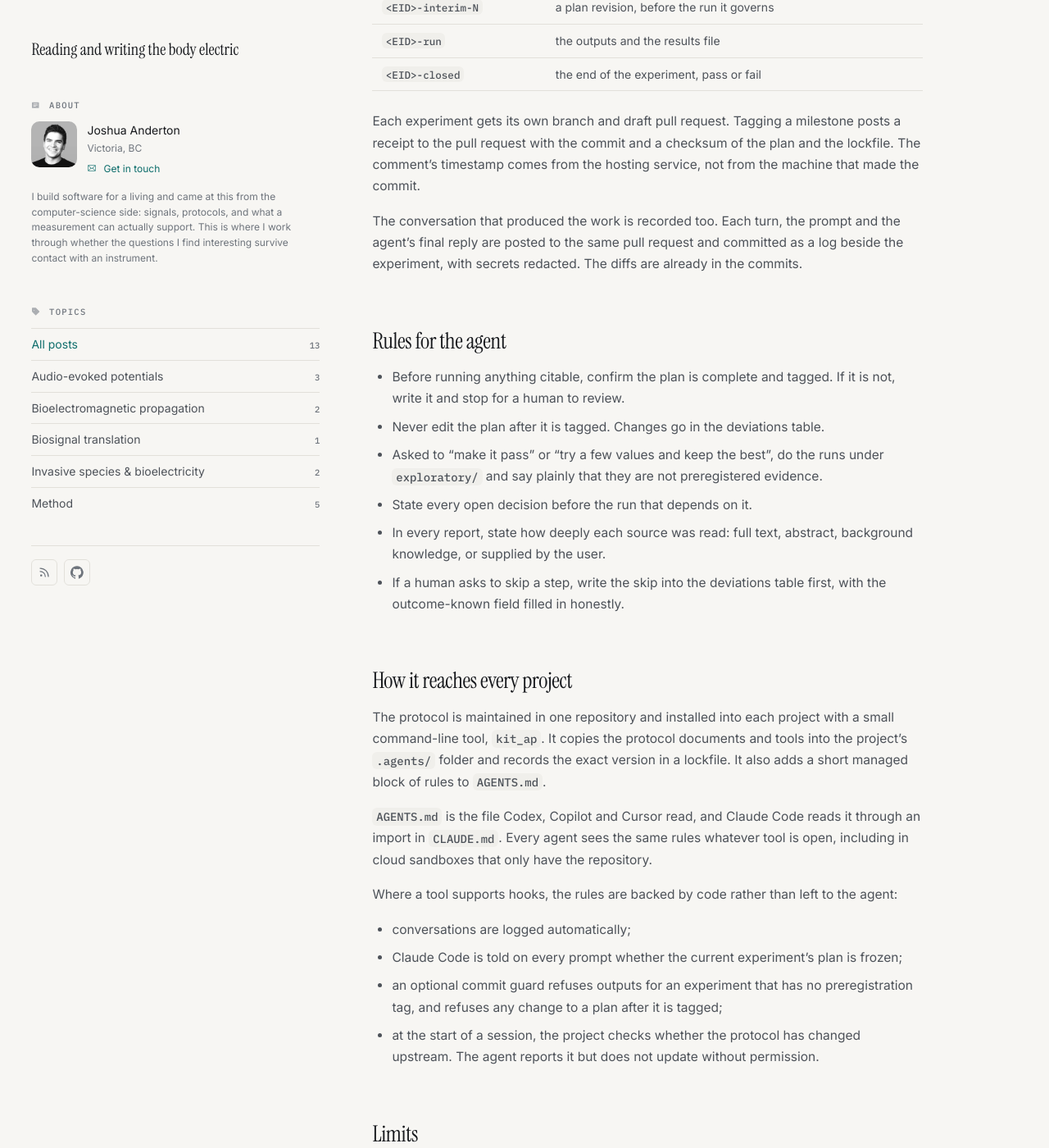
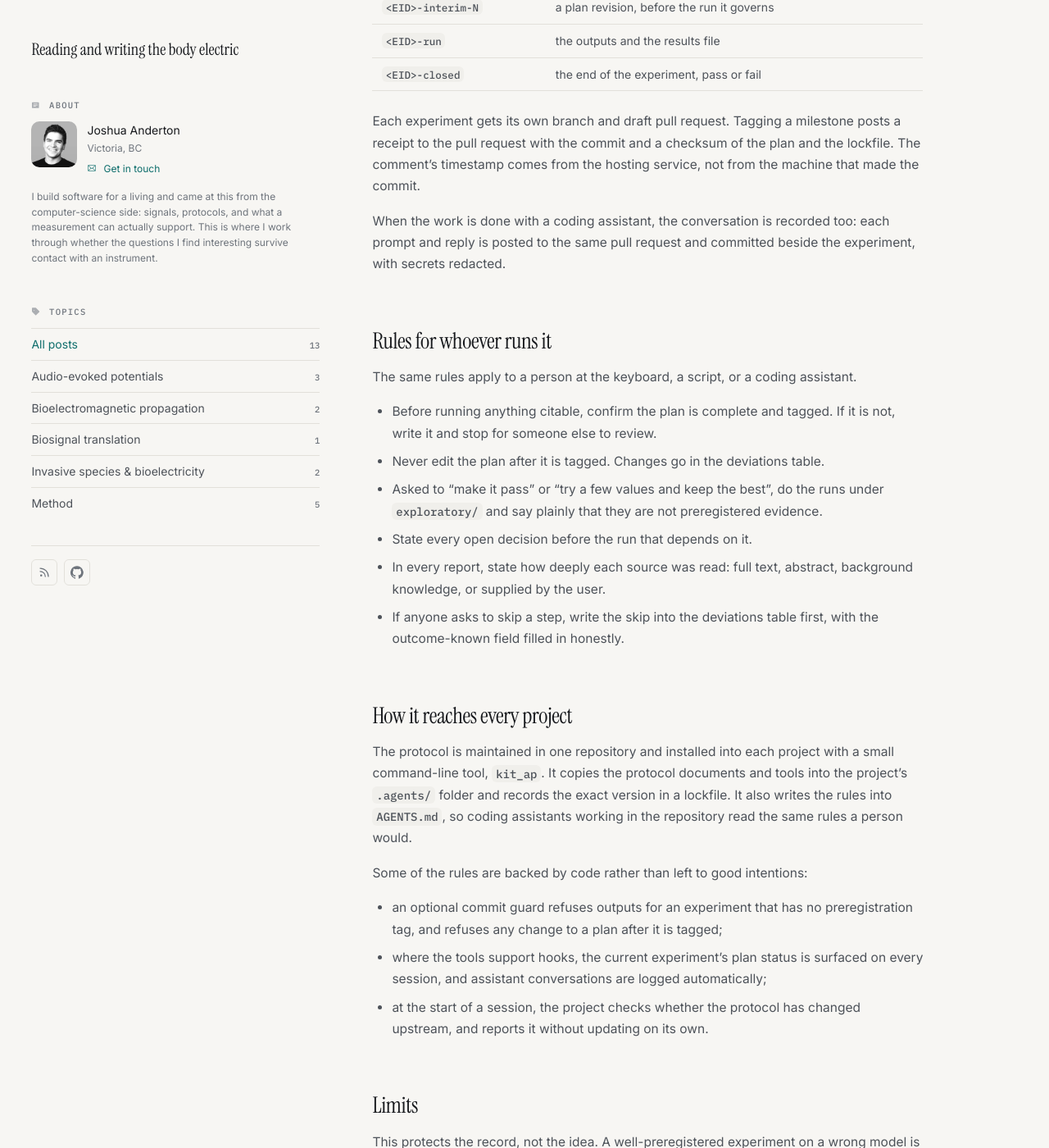
Before and after one commit to polarizetech/polarize.tech, a Jekyll site: the page built from _posts/2026-09-24-adaptive-preregistration-predict-first-then-run-the-code.md, in a window 1280 px wide and 1400 px high, scrolled down 2526 px. Shown: the whole window at 82% size. Built offline with Jekyll 4.4.1, drawn with Linux system fonts in a browser that asks for light colours; some of the changed text lies outside the part shown.

Commit message:
Retitle adaptive preregistration post and reframe away from AI
Title is now "Adaptive preregistration: predict first, then run the code",
with the slug renamed to match (no redirect from the old URL). The body now
frames the protocol as keeping simulations and research software honest;
agent-specific material is generalised or reduced to a passing mention.

Co-Authored-By: Claude Opus 5.5 <noreply@anthropic.com>

```diff
--- a/_posts/2026-09-24-adaptive-preregistration-when-an-agent-runs-the-model.md
+++ b/_posts/2026-09-24-adaptive-preregistration-predict-first-then-run-the-code.md
@@ -1,9 +1,9 @@
 ---
-title: "Adaptive preregistration when an agent runs the model"
+title: "Adaptive preregistration: predict first, then run the code"
 description: >-
   A protocol for simulations and research software in which the predictions, the pass
-  criteria and the environment are fixed in git before a language-model agent is allowed to
-  run anything a report will cite.
+  criteria and the environment are fixed in git before anything a report will cite is
+  allowed to run.
 date: 2026-09-24 12:00:00 -0600
 project: method
 status: published
@@ -20,15 +20,15 @@ A simulation can be tuned until it agrees with you. Each choice is small: a seed
 an analysis window, a parameter nobody measured. None of them looks like cheating, and
 together they can manufacture any result.
 
-A coding agent makes this faster. It can try twenty variants in the time it takes to read one,
-and it has no stake in which one gets reported. The fix is the same one experimental science
-uses: write down what would count as success before looking, and keep a record that shows the
-order things happened in.
+Software makes this cheap. A new variant costs seconds, and the run that finally agrees looks
+exactly like one that was planned. The fix is the same one experimental science uses: write
+down what would count as success before looking, and keep a record that shows the order things
+happened in.
 
 This is the protocol used for model experiments here. It adapts published work on adaptive
 preregistration for model-based research and on reporting deviations from a preregistered
-plan. It is written for simulations and research software, and for the agents that now do much
-of the running.
+plan. It is written for simulations, analysis pipelines and research software, whoever or
+whatever is doing the running.
 
 ## The five rules
 
@@ -89,42 +89,41 @@ Each experiment gets its own branch and draft pull request. Tagging a milestone
 to the pull request with the commit and a checksum of the plan and the lockfile. The comment's
 timestamp comes from the hosting service, not from the machine that made the commit.
 
-The conversation that produced the work is recorded too. Each turn, the prompt and the agent's
-final reply are posted to the same pull request and committed as a log beside the experiment,
-with secrets redacted. The diffs are already in the commits.
+When the work is done with a coding assistant, the conversation is recorded too: each prompt
+and reply is posted to the same pull request and committed beside the experiment, with secrets
+redacted.
 
-## Rules for the agent
+## Rules for whoever runs it
+
+The same rules apply to a person at the keyboard, a script, or a coding assistant.
 
 - Before running anything citable, confirm the plan is complete and tagged. If it is not,
-  write it and stop for a human to review.
+  write it and stop for someone else to review.
 - Never edit the plan after it is tagged. Changes go in the deviations table.
 - Asked to "make it pass" or "try a few values and keep the best", do the runs under
   `exploratory/` and say plainly that they are not preregistered evidence.
 - State every open decision before the run that depends on it.
 - In every report, state how deeply each source was read: full text, abstract, background
   knowledge, or supplied by the user.
-- If a human asks to skip a step, write the skip into the deviations table first, with the
+- If anyone asks to skip a step, write the skip into the deviations table first, with the
   outcome-known field filled in honestly.
 
 ## How it reaches every project
 
 The protocol is maintained in one repository and installed into each project with a small
 command-line tool, `kit_ap`. It copies the protocol documents and tools into the project's
-`.agents/` folder and records the exact version in a lockfile. It also adds a short managed
-block of rules to `AGENTS.md`.
+`.agents/` folder and records the exact version in a lockfile. It also writes the rules into
+`AGENTS.md`, so coding assistants working in the repository read the same rules a person
+would.
 
-`AGENTS.md` is the file Codex, Copilot and Cursor read, and Claude Code reads it through an
-import in `CLAUDE.md`. Every agent sees the same rules whatever tool is open, including in
-cloud sandboxes that only have the repository.
+Some of the rules are backed by code rather than left to good intentions:
 
-Where a tool supports hooks, the rules are backed by code rather than left to the agent:
-
-- conversations are logged automatically;
-- Claude Code is told on every prompt whether the current experiment's plan is frozen;
 - an optional commit guard refuses outputs for an experiment that has no preregistration tag,
   and refuses any change to a plan after it is tagged;
-- at the start of a session, the project checks whether the protocol has changed upstream. The
-  agent reports it but does not update without permission.
+- where the tools support hooks, the current experiment's plan status is surfaced on every
+  session, and assistant conversations are logged automatically;
+- at the start of a session, the project checks whether the protocol has changed upstream, and
+  reports it without updating on its own.
 
 ## Limits
 
@@ -135,6 +134,6 @@ A local git date is not tamper-evident. The pull-request receipt is a third-part
 an archive. For outside credibility, the preregistration tag should also be deposited with an
 archive, and the plan should say which.
 
-Most of the protocol is instructions an agent is asked to follow. Only the commit guard and the
-hooks enforce anything, and only in tools that run hooks. The rest relies on the record making
+Most of the protocol is rules that people and tools are asked to follow. Only the commit guard
+and the hooks enforce anything, and the hooks only in tools that run them. The rest relies on the record making
 a violation visible afterwards.
```
